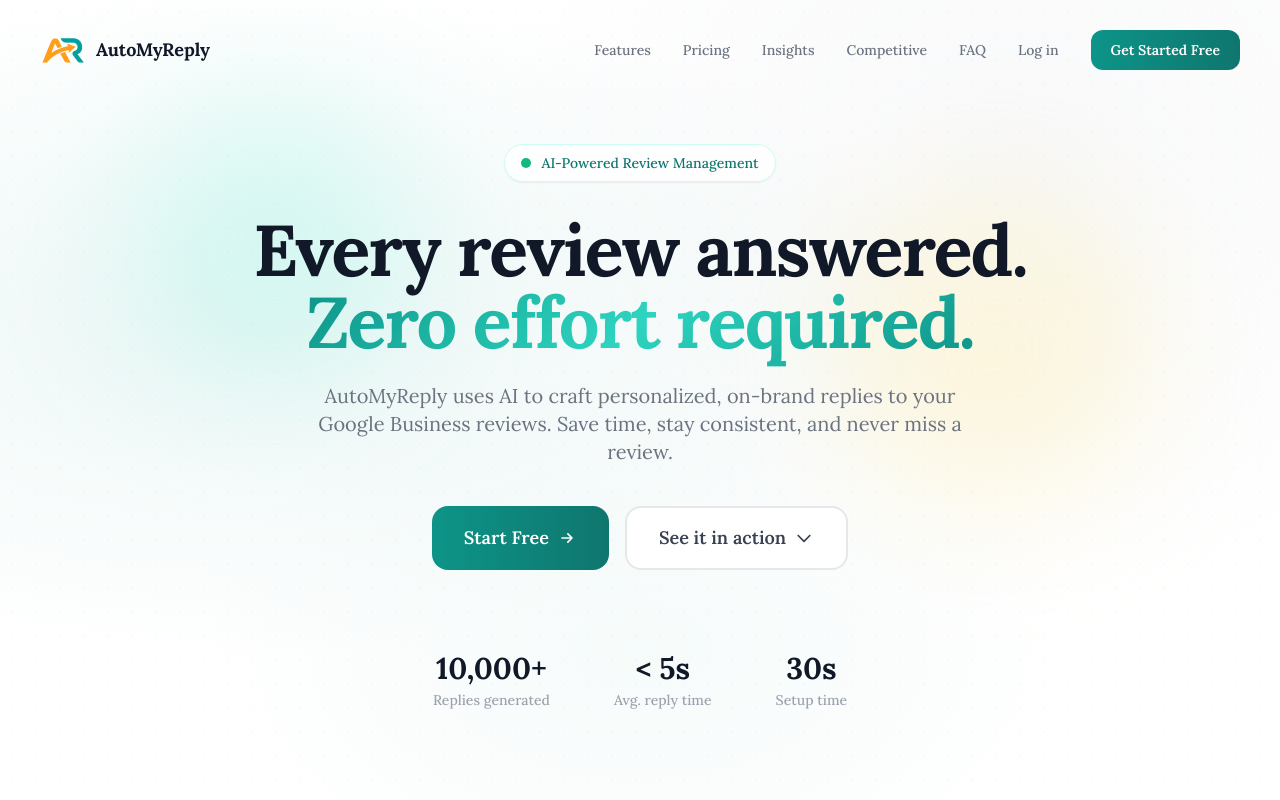
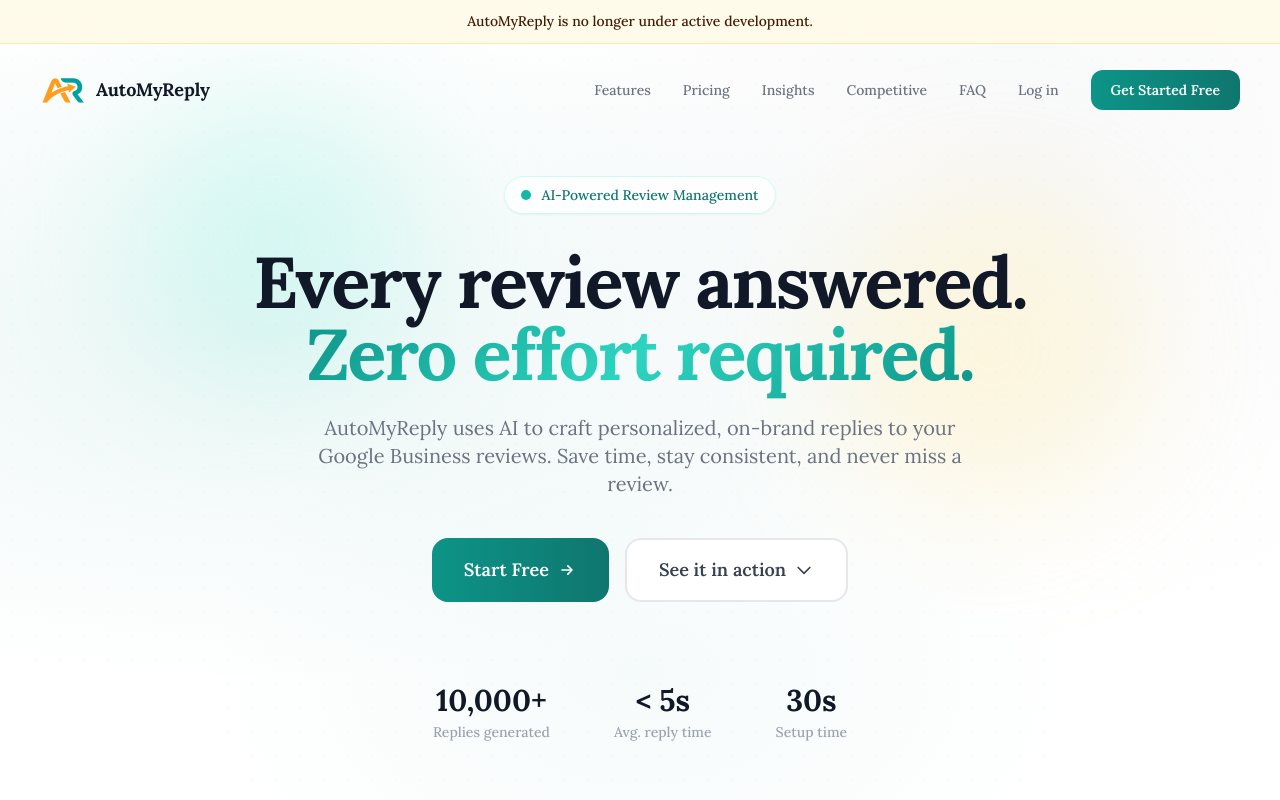
Before and after one commit to MacSteen555/AMR, a Next.js app: page / in a window 1280 px wide. Shown: the top 800 px of the page. Built offline with nearby package versions, Linux system fonts and the light colour scheme; no server answers.

Commit message:
fix: show development is paused (#25)

```diff
--- a/app/page.tsx
+++ b/app/page.tsx
@@ -281,8 +281,18 @@
   return (
     <div className="min-h-screen bg-white text-gray-900">
 
+      <div className="fixed top-0 inset-x-0 z-50">
+        <div
+          role="status"
+          className="bg-amber-50 border-b border-amber-200/80 text-amber-950"
+        >
+          <p className="text-center text-sm font-medium px-4 py-2.5 leading-relaxed">
+            AutoMyReply is no longer under active development.
+          </p>
+        </div>
+
       {/* ════════════════ NAVBAR ════════════════ */}
-      <nav className={`fixed top-4 left-4 right-4 z-50 transition-all duration-500 rounded-2xl ${
+      <nav className={`mx-4 mt-3 transition-all duration-500 rounded-2xl ${
         scrolled
           ? 'bg-white/80 backdrop-blur-xl shadow-lg shadow-gray-200/40 border border-gray-200/60'
           : 'bg-white/0'
@@ -332,9 +342,10 @@
           </div>
         )}
       </nav>
+      </div>
 
       {/* ════════════════ HERO ════════════════ */}
-      <section className="relative pt-36 pb-24 overflow-hidden mesh-gradient">
+      <section className="relative pt-44 pb-24 overflow-hidden mesh-gradient">
         <div className="absolute inset-0 dot-pattern opacity-40 pointer-events-none" />
 
         {/* Decorative orbs */}
@@ -344,10 +355,7 @@
         <div className="relative max-w-5xl mx-auto px-6 text-center">
           {/* Badge */}
           <div className="inline-flex items-center gap-2.5 px-4 py-2 bg-white/80 backdrop-blur-sm border border-teal-100 rounded-full mb-8 shadow-sm" style={{ animation: 'fadeSlideUp 0.6s ease-out' }}>
-            <span className="relative flex h-2.5 w-2.5">
-              <span className="animate-ping absolute inline-flex h-full w-full rounded-full bg-emerald-400 opacity-75" />
-              <span className="relative inline-flex rounded-full h-2.5 w-2.5 bg-emerald-500" />
-            </span>
+            <span className="relative inline-flex rounded-full h-2.5 w-2.5 bg-teal-500" />
             <span className="text-sm font-medium text-teal-700">AI-Powered Review Management</span>
           </div>
 
```
